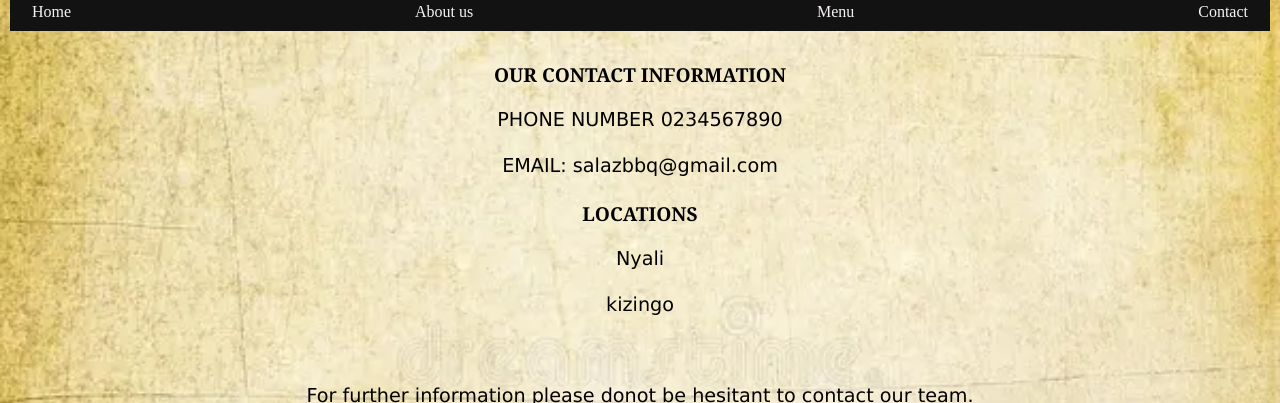
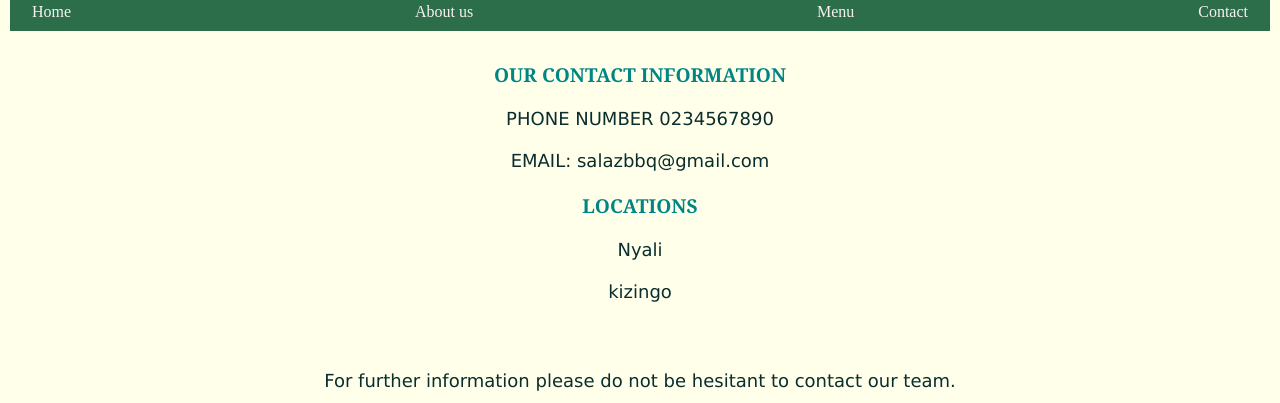
Before and after one commit to nasir309/Arsenal, a plain HTML site: page Contact.html in a window 1280 px wide. Shown: the part 60-463 px from the top of the page. Drawn offline with Linux system fonts and the light colour scheme.

Commit message:
Add colors

```diff
--- a/Contact.html
+++ b/Contact.html
@@ -34,7 +34,7 @@
 
     </main>
     <footer> <br>
-        <p>For further information please donot be hesitant to contact our team.
+        <p>For further information please do not be hesitant to contact our team.
 
         </p>
          <br>
--- a/style.css
+++ b/style.css
@@ -5,7 +5,7 @@
 
 }
 body{
-   background-image: url(rest.webp);
+   background-color: #ffffea;
    background-repeat: no-repeat;
    background-size: cover;
    background-position: center;
@@ -16,7 +16,7 @@ body{
    display: block;
    justify-content: space-between;
    position: relative;
-   background-color: rgb(19, 18, 18);
+   background-color: #2c6e49;
    padding: 10px;
    margin: 10px;
    list-style: none;
@@ -43,7 +43,7 @@ nav ul{
    border-radius: 20px;
 }
 h1{
-   color: #da0808;
+   color: #008585;
    font-family: Georgia, 'Times New Roman', Times, serif;
    text-align: center;
 
@@ -54,18 +54,20 @@ h2{
    font-size: larger;
    margin-bottom: 20px;
    font-family: Georgia, 'Times New Roman', Times, serif;
-
+   color: #008585;
 }
 h3{
    font-size: 24px;
    margin-bottom: 20px;
    font-family: Georgia, 'Times New Roman', Times, serif;
+
 }
    p{
       text-align: center;
       font-family: Verdana, Geneva, Tahoma, sans-serif;
       font-size: larger;
-
+      color: #0a2d2e;
+      font-size: large;
    }
      main{
       text-align: center;
```
Also changed, not shown: Menu.html (+1 -1 lines).
